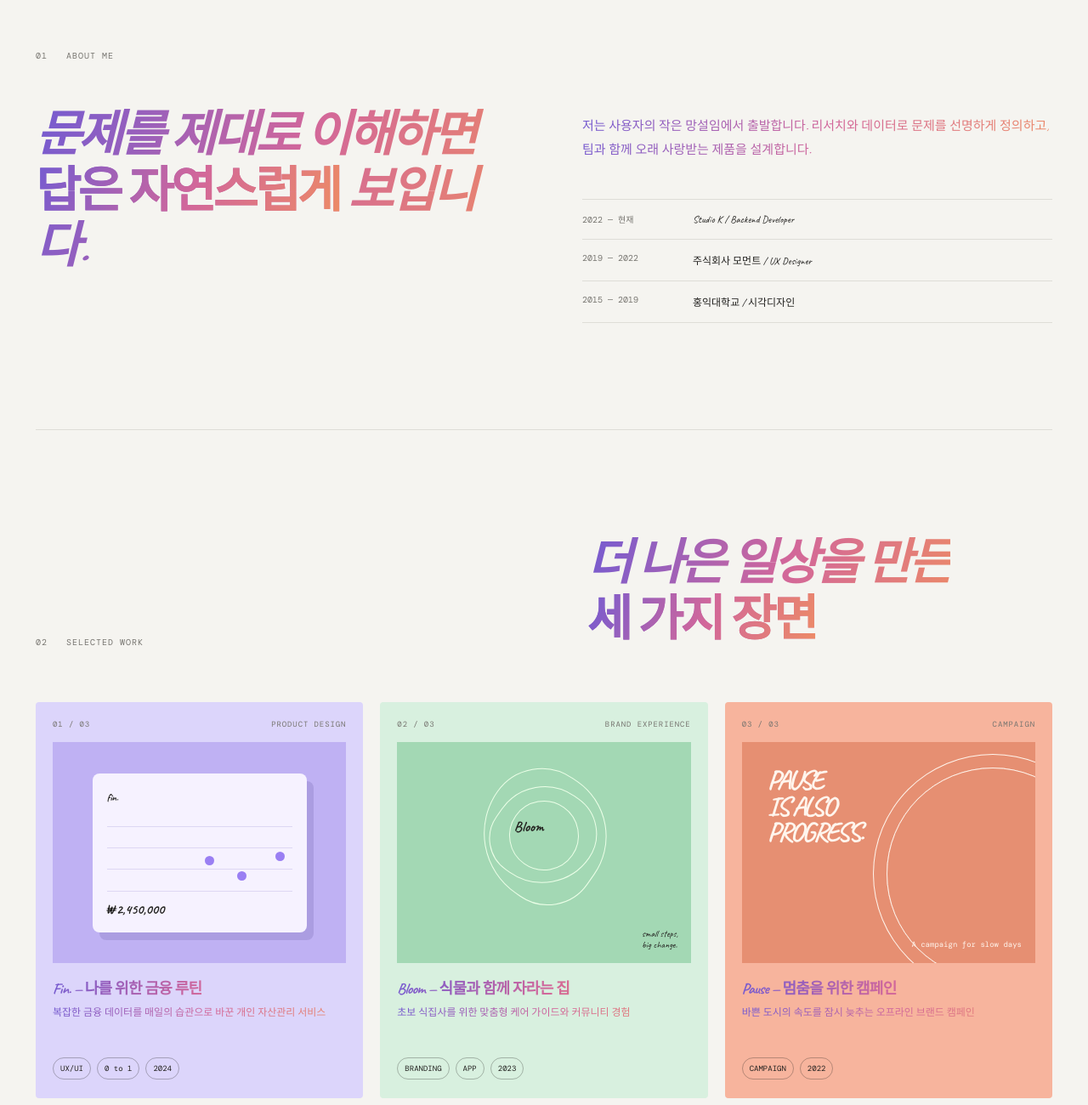
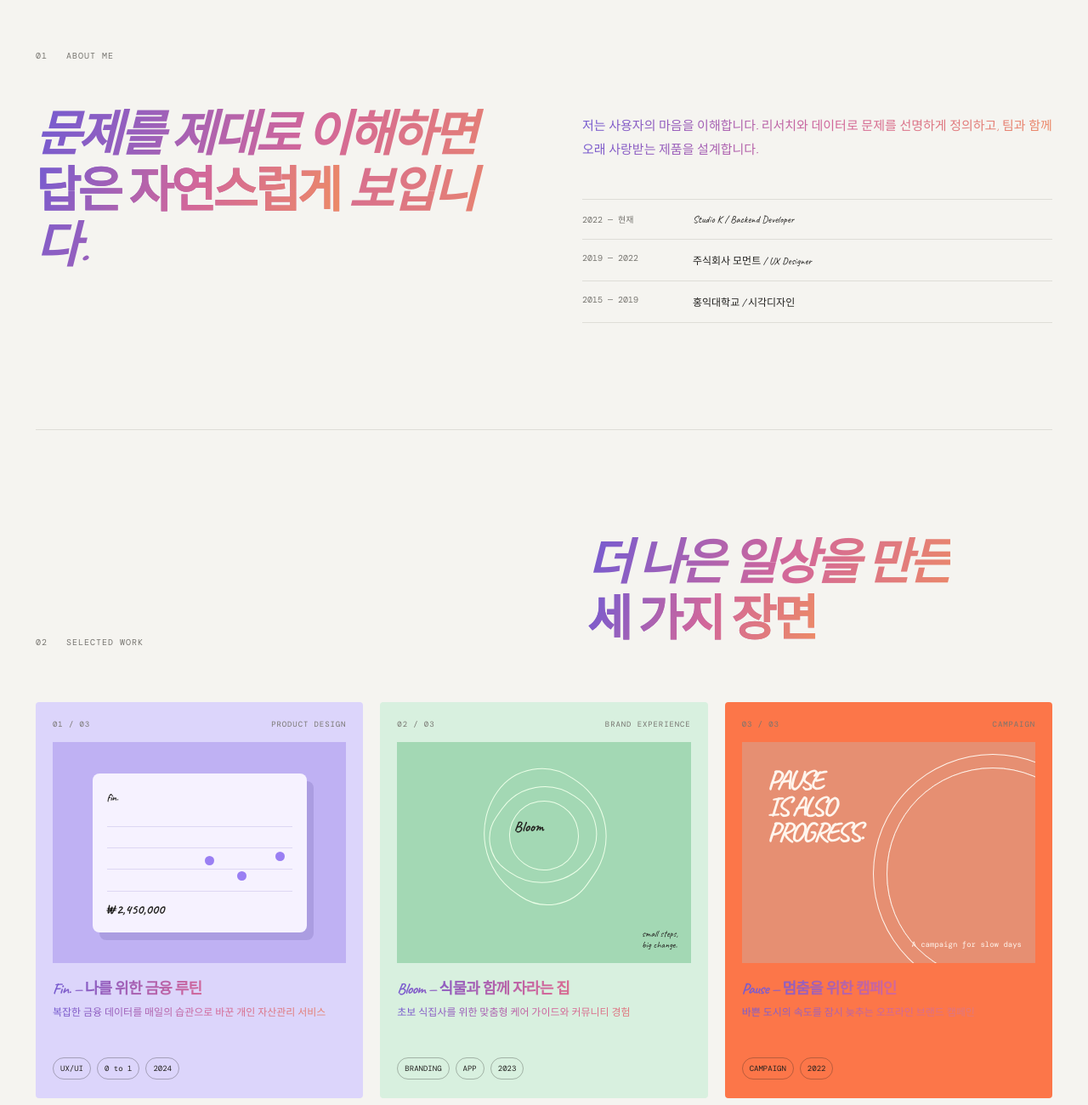
Before and after one commit to yejin072/yjportfolio-class, a plain HTML site: page index.html in a window 1280 px wide. Shown: the part 840-2140 px from the top of the page at 85% size. Drawn offline with nearby package versions, Linux system fonts and the light colour scheme.

Commit message:
homepage modified

```diff
--- a/index.html
+++ b/index.html
@@ -59,7 +59,7 @@
         <div class="about-content">
           <h2 id="about-title">문제를 제대로 이해하면<br><em>답은 자연스럽게</em> 보입니다.</h2>
           <div class="about-details">
-            <p>저는 사용자의 작은 망설임에서 출발합니다. 리서치와 데이터로 문제를 선명하게 정의하고, 팀과 함께 오래 사랑받는 제품을 설계합니다.</p>
+            <p>저는 사용자의 마음을 이해합니다. 리서치와 데이터로 문제를 선명하게 정의하고, 팀과 함께 오래 사랑받는 제품을 설계합니다.</p>
             <div class="timeline">
               <div><strong>2022 — 현재</strong><span>Studio K / Backend Developer</span></div>
               <div><strong>2019 — 2022</strong><span>주식회사 모먼트 / UX Designer</span></div>
--- a/style.css
+++ b/style.css
@@ -6,7 +6,7 @@
   --line: #deddd7;
   --lilac: #dcd5fb;
   --mint: #d8f0df;
-  --coral: #f7b49d;
+  --coral: #fc7649;
   --mono: "DM Mono", monospace;
   --sans: "Caveat", "Noto Sans KR", cursive;
 }
```
